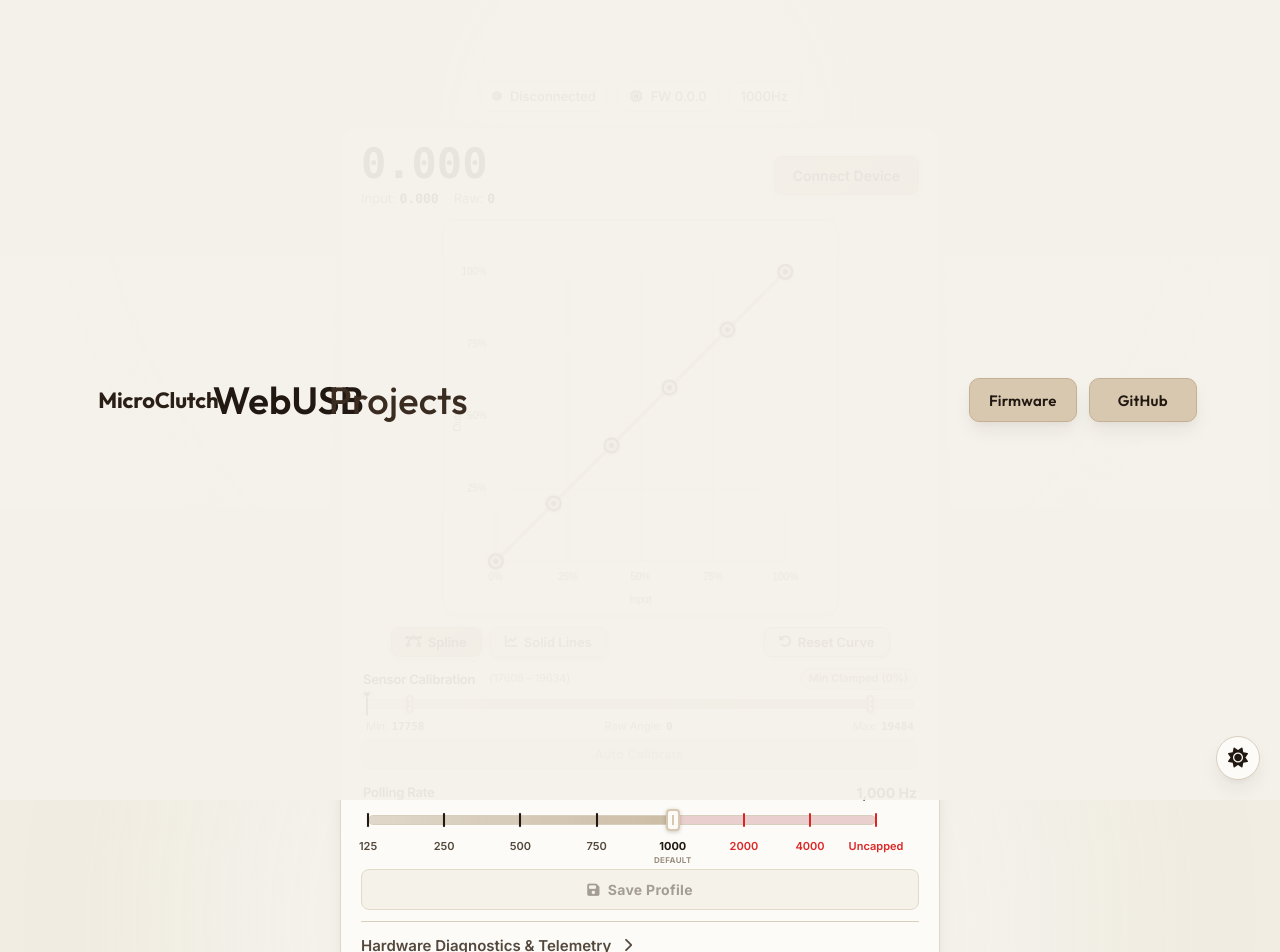
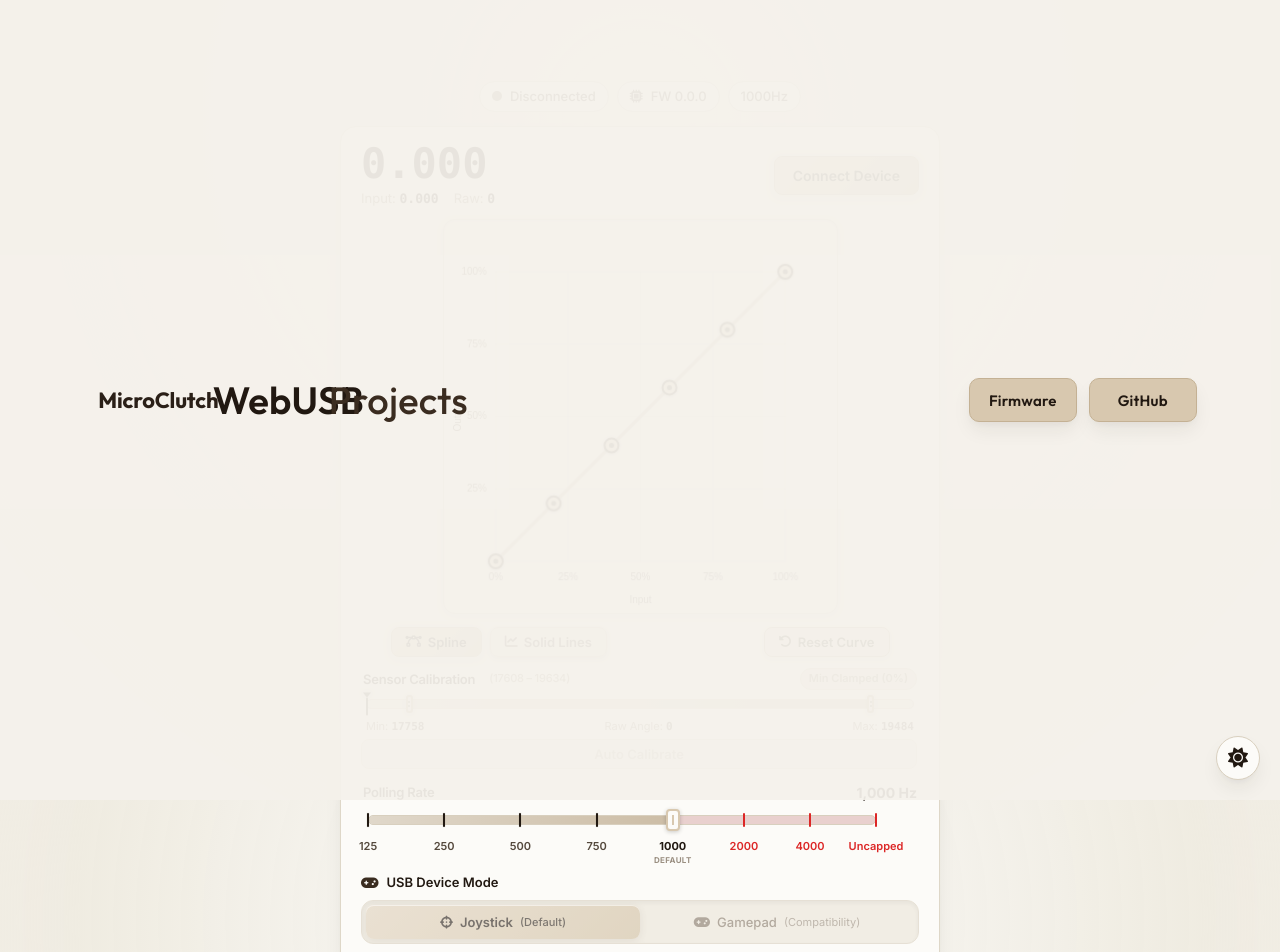
Before and after one commit to Jclague/Standalone-SRP-Clutch, a React (Vite) app in the folder web/: page / in a window 1280 px wide. Shown: the top 952 px of the page. Built offline with nearby package versions, Linux system fonts and the light colour scheme.

Commit message:
modified hid descriptor to fix unwanted interactions with some games/steam input

```diff
--- /dev/null
+++ b/web/src/components/DeviceModeToggle.css
@@ -0,0 +1,156 @@
+.device-mode-card {
+  width: 100%;
+  display: flex;
+  flex-direction: column;
+  gap: 8px;
+  box-sizing: border-box;
+  margin-top: 4px;
+}
+
+.device-mode-header {
+  display: flex;
+  justify-content: space-between;
+  align-items: center;
+  font-size: 13px;
+  font-weight: 600;
+  color: var(--text-h);
+}
+
+.device-mode-title {
+  display: flex;
+  align-items: center;
+  gap: 8px;
+}
+
+.device-mode-title i {
+  color: var(--accent-text);
+  font-size: 14px;
+}
+
+/* One wide button containing both options */
+.device-mode-segmented-toggle {
+  position: relative;
+  display: flex;
+  align-items: stretch;
+  width: 100%;
+  height: 44px;
+  padding: 4px;
+  background: var(--bg-2);
+  border: 1px solid var(--border);
+  border-radius: 12px;
+  box-sizing: border-box;
+  cursor: pointer;
+  user-select: none;
+  overflow: hidden;
+  box-shadow: inset 0 2px 4px rgba(0, 0, 0, 0.08);
+  transition: border-color 0.2s ease, opacity 0.2s ease;
+}
+
+.device-mode-segmented-toggle:hover:not(.is-disabled) {
+  border-color: var(--accent-border);
+}
+
+.device-mode-segmented-toggle.is-disabled {
+  opacity: 0.6;
+  cursor: not-allowed;
+}
+
+/* Horizontal sliding pill that switches into focus */
+.device-mode-glider {
+  position: absolute;
+  top: 4px;
+  bottom: 4px;
+  left: 4px;
+  width: calc(50% - 4px);
+  border-radius: 8px;
+  pointer-events: none;
+  z-index: 1;
+  transition: transform 0.28s cubic-bezier(0.2, 0.9, 0.3, 1);
+}
+
+/* In Joystick mode, glider sits on left */
+.device-mode-segmented-toggle.active-joystick .device-mode-glider {
+  transform: translateX(0);
+}
+
+/* In Gamepad mode, glider slides smoothly to the right */
+.device-mode-segmented-toggle.active-gamepad .device-mode-glider {
+  transform: translateX(100%);
+}
+
+/* Dark mode glider styling: uniform stylish blue for both options */
+[data-theme="dark"] .device-mode-segmented-toggle .device-mode-glider {
+  background: linear-gradient(135deg, #2563eb 0%, #1d4ed8 100%);
+  box-shadow: 0 2px 10px rgba(37, 99, 235, 0.45), inset 0 1px 0 rgba(255, 255, 255, 0.2);
+}
+
+/* Light mode glider styling: uniform vintage cream/linen for both options */
+[data-theme="light"] .device-mode-segmented-toggle .device-mode-glider {
+  background: linear-gradient(135deg, #dfd0ba 0%, #cfbd9e 100%);
+  box-shadow: 0 2px 8px rgba(70, 50, 30, 0.15), inset 0 1px 0 rgba(255, 255, 255, 0.6);
+}
+
+/* Individual option buttons inside the wide container */
+.device-mode-btn {
+  flex: 1;
+  position: relative;
+  z-index: 2;
+  display: flex;
+  align-items: center;
+  justify-content: center;
+  gap: 7px;
+  background: transparent;
+  border: none;
+  padding: 0 12px;
+  font-family: inherit;
+  font-size: 13px;
+  font-weight: 500;
+  color: var(--text-muted);
+  cursor: pointer;
+  transition: color 0.22s ease;
+  white-space: nowrap;
+}
+
+.device-mode-btn:focus-visible {
+  outline: 2px solid var(--accent);
+  outline-offset: -2px;
+}
+
+.device-mode-btn:hover:not(:disabled) {
+  color: var(--text-h);
+}
+
+.device-mode-btn.focused {
+  font-weight: 600;
+}
+
+[data-theme="dark"] .device-mode-btn.focused {
+  color: #ffffff;
+  text-shadow: 0 1px 2px rgba(0, 0, 0, 0.3);
+}
+
+[data-theme="light"] .device-mode-btn.focused {
+  color: #211811;
+}
+
+.device-mode-btn .mode-sublabel {
+  font-size: 11px;
+  opacity: 0.8;
+  font-weight: 400;
+}
+
+.device-mode-btn.focused .mode-sublabel {
+  opacity: 0.95;
+  font-weight: 500;
+}
+
+.device-mode-hint-text {
+  font-size: 11px;
+  color: var(--text-muted);
+  line-height: 1.4;
+  padding: 0 2px;
+}
+
+.device-mode-hint-text strong {
+  color: var(--text);
+}
--- /dev/null
+++ b/web/src/components/DeviceModeToggle.jsx
@@ -0,0 +1,95 @@
+import React from 'react';
+import './DeviceModeToggle.css';
+
+/**
+ * DeviceModeToggle
+ * One wide button containing both options (Joystick and Gamepad),
+ * with a horizontal sliding pill that smoothly glides either option into focus.
+ *
+ * Mode 0 = Joystick (Default, prevents Steam Input conflict)
+ * Mode 1 = Gamepad (Compatibility mode)
+ */
+export default function DeviceModeToggle({ mode = 0, onChange, disabled = false }) {
+  const isGamepad = mode === 1;
+
+  const handleToggle = (targetMode) => {
+    if (disabled) return;
+    if (typeof targetMode === 'number') {
+      if (targetMode !== mode && onChange) {
+        onChange(targetMode);
+      }
+    } else {
+      if (onChange) {
+        onChange(isGamepad ? 0 : 1);
+      }
+    }
+  };
+
+  return (
+    <div className={`device-mode-card ${disabled ? 'disabled' : ''}`}>
+      <div className="device-mode-header">
+        <span className="device-mode-title">
+          <i className="fa-solid fa-gamepad"></i>
+          <span>USB Device Mode</span>
+        </span>
+      </div>
+
+      {/* One wide button container containing both options with sliding focus pill */}
+      <div
+        className={`device-mode-segmented-toggle ${isGamepad ? 'active-gamepad' : 'active-joystick'} ${disabled ? 'is-disabled' : ''}`}
+        onClick={() => handleToggle()}
+        role="radiogroup"
+        aria-label="USB Device Mode"
+      >
+        {/* Horizontal sliding pill that switches into focus */}
+        <div className="device-mode-glider" aria-hidden="true" />
+
+        <button
+          type="button"
+          className={`device-mode-btn ${!isGamepad ? 'focused' : ''}`}
+          onClick={(e) => {
+            e.stopPropagation();
+            handleToggle(0);
+          }}
+          disabled={disabled}
+          role="radio"
+          aria-checked={!isGamepad}
+          title="Joystick Mode: DirectInput axis only. Steam Input will not hijack game controls."
+        >
+          <i className="fa-solid fa-crosshairs"></i>
+          <span className="mode-label">Joystick</span>
+          <span className="mode-sublabel">(Default)</span>
+        </button>
+
+        <button
+          type="button"
+          className={`device-mode-btn ${isGamepad ? 'focused' : ''}`}
+          onClick={(e) => {
+            e.stopPropagation();
+            handleToggle(1);
+          }}
+          disabled={disabled}
+          role="radio"
+          aria-checked={isGamepad}
+          title="Gamepad Mode: Emulates console gamepad. May be intercepted by Steam Input."
+        >
+          <i className="fa-solid fa-gamepad"></i>
+          <span className="mode-label">Gamepad</span>
+          <span className="mode-sublabel">(Compatibility)</span>
+        </button>
+      </div>
+
+      <div className="device-mode-hint-text">
+        {!isGamepad ? (
+          <span>
+            <i className="fa-solid fa-shield-halved"></i> <strong>Joystick mode:</strong> Steam Input ignores this device. Prevents menu scrolling and phantom controller inputs in games.
+          </span>
+        ) : (
+          <span>
+            <i className="fa-solid fa-triangle-exclamation"></i> <strong>Gamepad mode:</strong> May be grabbed by Steam Input as an Xbox controller. Use only if a game requires gamepad detection.
+          </span>
+        )}
+      </div>
+    </div>
+  );
+}
--- a/web/src/components/WebUSBPage.jsx
+++ b/web/src/components/WebUSBPage.jsx
@@ -2,6 +2,7 @@ import React, { useEffect, useState, useRef } from 'react';
 import { useWebSerial, delayNextTick } from '../hooks/useWebSerial';
 import CurveEditor from './CurveEditor';
 import PollingRateSlider from './PollingRateSlider';
+import DeviceModeToggle from './DeviceModeToggle';
 import { computeSplineCoefficients, evaluateSpline } from '../utils/cubicSpline';
 import { MIN_FIRMWARE_VERSION, isFirmwareOutdated } from '../utils/webusbParser';
 import './WebUSBPage.css';
@@ -25,7 +26,8 @@ export default function WebUSBPage() {
     curveType,
     setCurveType,
     setCalRange,
-    setPollingRate
+    setPollingRate,
+    setDeviceMode
   } = useWebSerial();
 
   const isOutdated = isConnected && isFirmwareOutdated(status?.fwVersion);
@@ -54,6 +56,7 @@ export default function WebUSBPage() {
   const [dragHandle, setDragHandle] = useState(null);
   const [calRange, setCalRangeState] = useState({ min: 17758, max: 19484 });
   const [workingHz, setWorkingHz] = useState(1000);
+  const [workingMode, setWorkingMode] = useState(0);
   const [isDirty, setIsDirty] = useState(false);
   const [justSaved, setJustSaved] = useState(false);
   const saveTimerRef = useRef(null);
@@ -117,6 +120,7 @@ export default function WebUSBPage() {
   // Initial sync from connected device EEPROM calibration
   const syncedCalRef = useRef(false);
   const syncedHzRef = useRef(false);
+  const syncedModeRef = useRef(false);
   useEffect(() => {
     if (isConnected) {
       if (!syncedCalRef.current && status?.calMin > 0 && status?.calMax > status?.calMin) {
@@ -130,9 +134,15 @@ export default function WebUSBPage() {
         syncedHzRef.current = true;
         setIsDirty(false);
       }
+      if (!syncedModeRef.current && status?.hidMode !== undefined) {
+        setWorkingMode(status.hidMode);
+        syncedModeRef.current = true;
+        setIsDirty(false);
+      }
     } else {
       syncedCalRef.current = false;
       syncedHzRef.current = false;
+      syncedModeRef.current = false;
       setIsDirty(false);
       setJustSaved(false);
       if (saveTimerRef.current) {
@@ -140,7 +150,7 @@ export default function WebUSBPage() {
         saveTimerRef.current = null;
       }
     }
-  }, [isConnected, status?.calMin, status?.calMax, status?.pollingRate, status?.pollingRateHz]);
+  }, [isConnected, status?.calMin, status?.calMax, status?.pollingRate, status?.pollingRateHz, status?.hidMode]);
 
   // Auto-calibration tracking state
   const preCalRangeRef = useRef(null);
@@ -419,6 +429,11 @@ export default function WebUSBPage() {
     await delayNextTick(30);
     // 3. Commit curve to pedal hardware and persist to EEPROM
     await saveCurve(curvePoints, curveType);
+    await delayNextTick(30);
+    // 4. Commit device USB mode if changed (MCU will reboot with new descriptor)
+    if (workingMode !== status?.hidMode) {
+      await setDeviceMode(workingMode);
+    }
 
     setIsDirty(false);
     setJustSaved(true);
@@ -706,6 +721,15 @@ export default function WebUSBPage() {
           }}
         />
 
+        <DeviceModeToggle
+          mode={workingMode}
+          disabled={!isConnected}
+          onChange={(newMode) => {
+            setWorkingMode(newMode);
+            markDirty();
+          }}
+        />
+
         {/* Full-width dynamic Save Profile button */}
         <button
           className={`btn-save-profile ${isDirty ? 'dirty' : justSaved ? 'saved' : 'default'}`}
--- a/web/src/hooks/useWebSerial.js
+++ b/web/src/hooks/useWebSerial.js
@@ -18,6 +18,7 @@ export const CMD_SAVE_CURVE = 0x06;
 export const CMD_RESET_CURVE = 0x07;
 export const CMD_SET_CAL = 0x08;
 export const CMD_SET_POLLING_RATE = 0x09;
+export const CMD_SET_DEVICE_MODE = 0x0A;
 
 export const DEFAULT_CURVE_POINTS = [
   { x: 0.0, y: 0.0 },
@@ -38,7 +39,8 @@ const INITIAL_STATUS = {
   pollingRateHz: 0,
   isCalibrating: 0,
   firmwareVersion: '',
-  fwVersion: '0.0.0'
+  fwVersion: '0.0.0',
+  hidMode: 0
 };
 
 export const delayNextTick = (ms = 16) => new Promise(resolve => setTimeout(resolve, ms));
@@ -564,6 +566,18 @@ export function useWebSerial() {
     return true;
   };
 
+  const setDeviceMode = async (newMode) => {
+    const validMode = newMode === 1 ? 1 : 0;
+    setStatus(prev => ({ ...prev, hidMode: validMode }));
+    if (writerRef.current) {
+      const buf = new Uint8Array([CMD_SET_DEVICE_MODE, validMode]);
+      return await executeCommandSafe(async () => {
+        return await transferOutSafe(buf);
+      });
+    }
+    return true;
+  };
+
   const setCurve = async (points) => {
     if (!Array.isArray(points) || (points.length !== 4 && points.length !== 6)) return;
     curvePointsRef.current = points;
@@ -599,6 +613,7 @@ export function useWebSerial() {
     saveCurve,
     resetCurve,
     setCalRange,
-    setPollingRate
+    setPollingRate,
+    setDeviceMode
   };
 }
```
Also changed, not shown: web/src/utils/webusbParser.js (+17 -6 lines), 2 other files (tests, documents, lock files or other folders).
